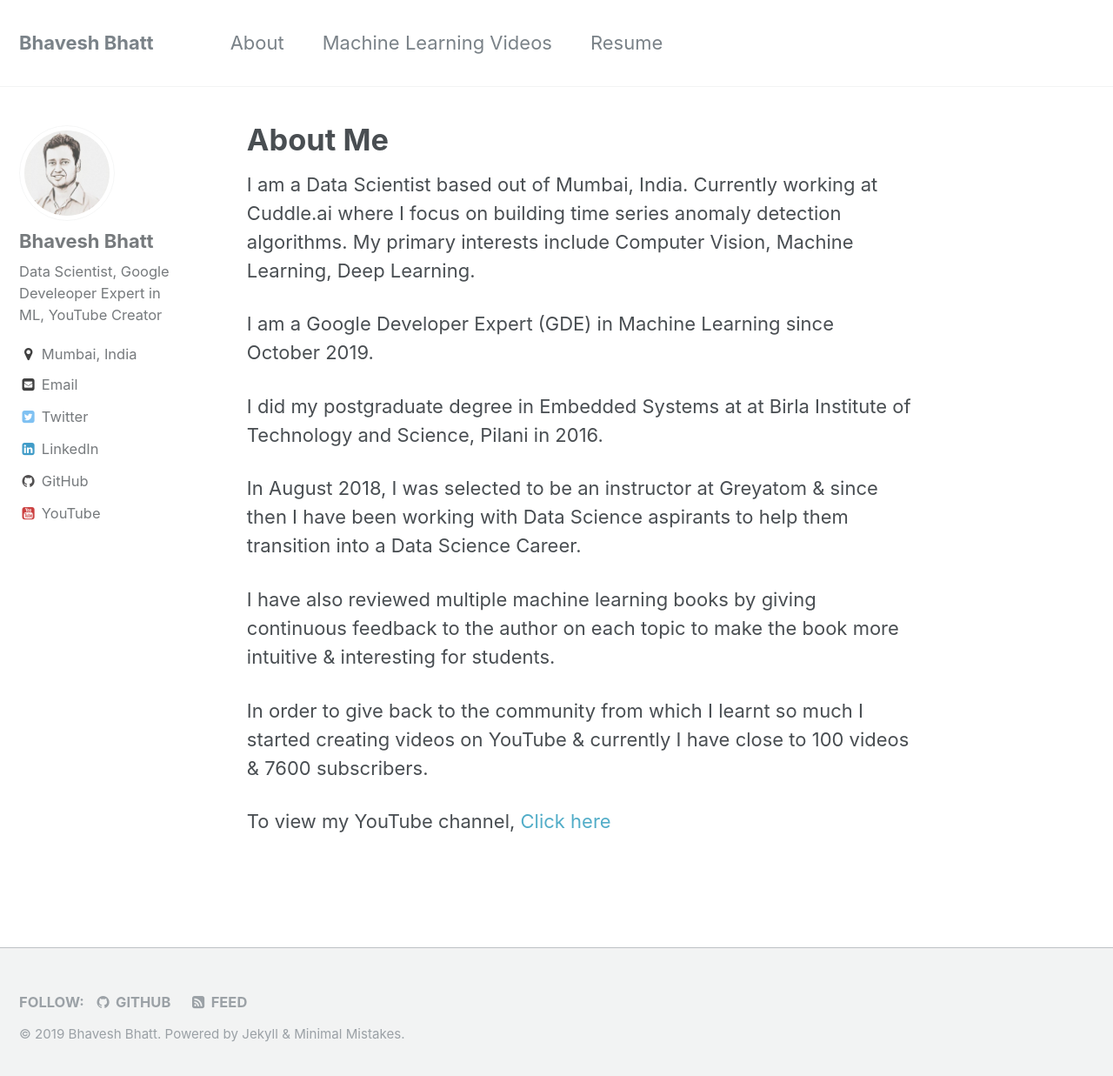
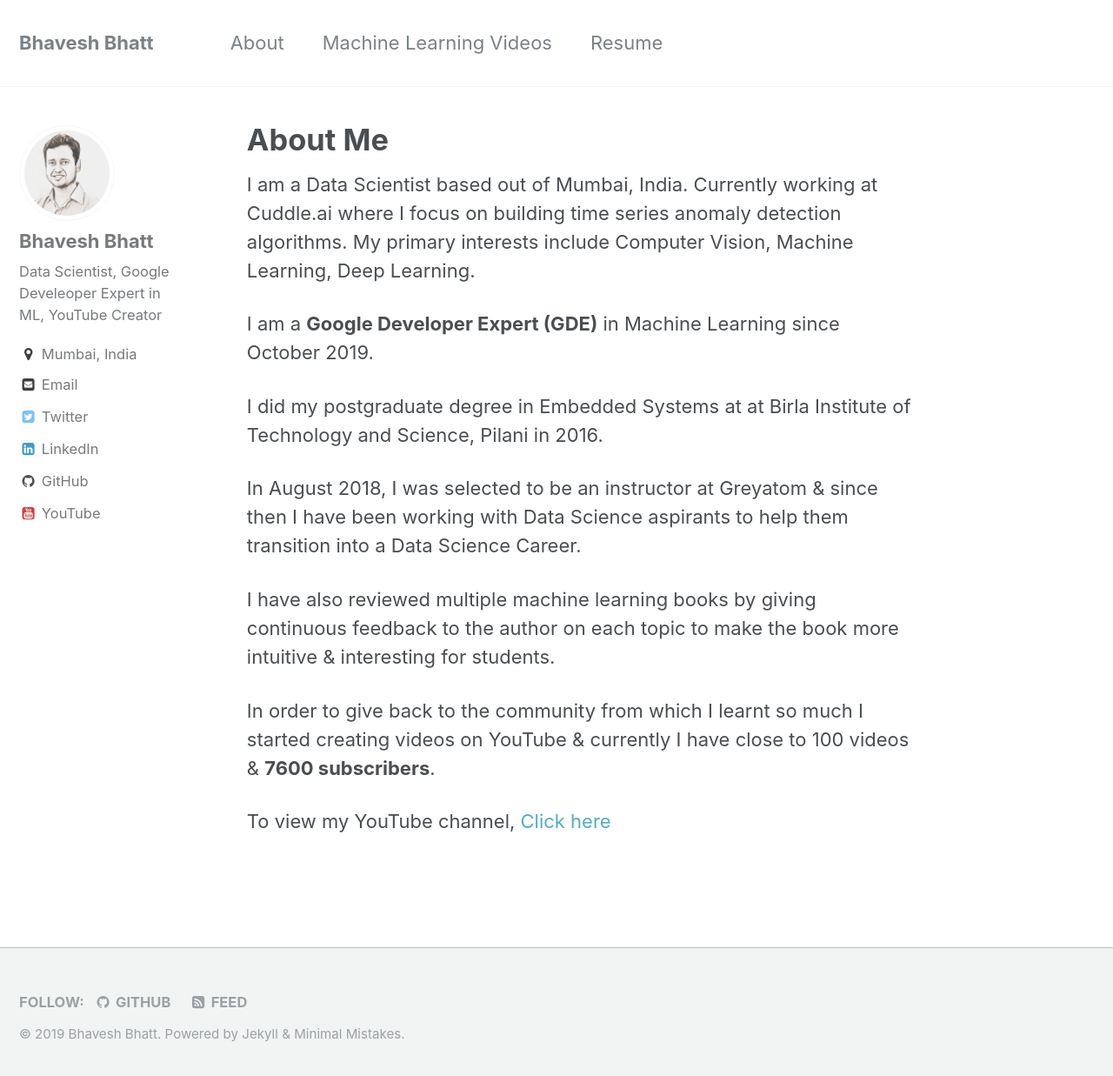
Before and after one commit to bhattbhavesh91/bhattbhavesh91.github.io, a Jekyll site: the page built from _pages/about.md, in a window 1280 px wide and 1245 px high. Shown: the top 1237 px of the window at 87% size. Built offline with Jekyll 4.4.1, drawn with Linux system fonts in a browser that asks for light colours.

```diff
--- a/_pages/about.md
+++ b/_pages/about.md
@@ -8,7 +8,7 @@ title: "About Me"
 
 I am a Data Scientist based out of Mumbai, India. Currently working at Cuddle.ai where I focus on building time series anomaly detection algorithms. My primary interests include Computer Vision, Machine Learning, Deep Learning.
 
-I am a Google Developer Expert (GDE) in Machine Learning since October 2019.
+I am a **Google Developer Expert (GDE)** in Machine Learning since October 2019.
 
 I did my postgraduate degree in Embedded Systems at at Birla Institute of Technology and Science, Pilani in 2016.
 
@@ -16,6 +16,6 @@ In August 2018, I was selected to be an instructor at Greyatom & since then I ha
 
 I have also reviewed multiple machine learning books by giving continuous feedback to the author on each topic to make the book more intuitive & interesting for students.
 
-In order to give back to the community from which I learnt so much I started creating videos on YouTube & currently I have close to 100 videos & 7600 subscribers.
+In order to give back to the community from which I learnt so much I started creating videos on YouTube & currently I have close to 100 videos & **7600 subscribers**.
 
 To view my YouTube channel, [Click here](https://youtube.com/BhaveshBhatt8791){:target="_blank"}
```
